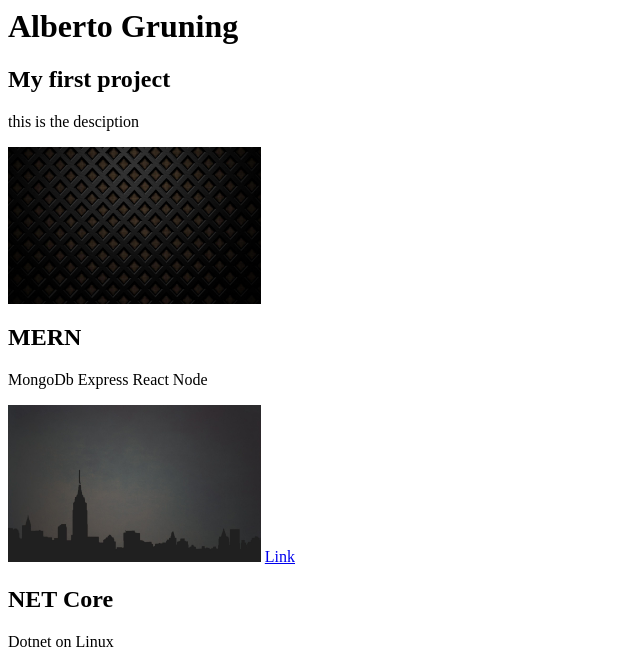
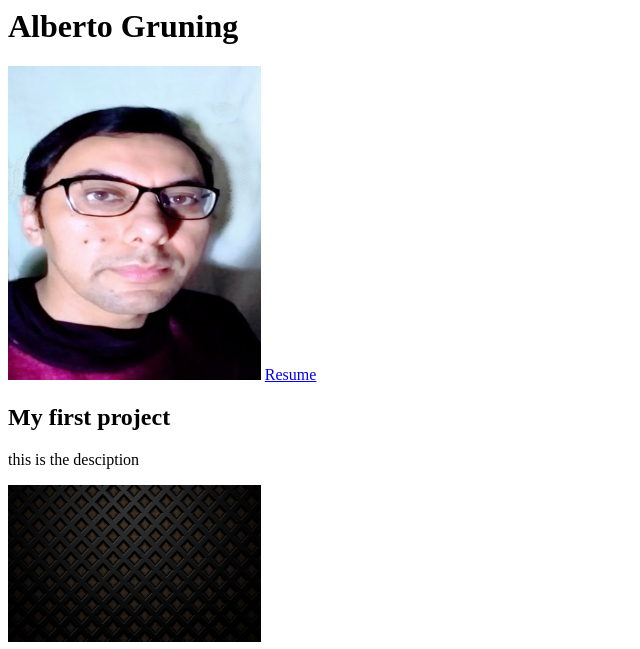
Before and after one commit to Gruning/personal_portfolio_project, a Django app: template portfolio/templates/portfolio/home.html in a window 1280 px wide. Shown: the top 649 px of the page, without its empty margins (0-640 px from the left). Run offline with Django 3.2, Linux system fonts and the light colour scheme; the template is opened without the code that fills it: values that come from a table or form of the project are taken from there, others are empty; data comes from the database, SQL or seed files in the repository.

Commit message:
sec5cap45_staticFiles

```diff
--- a/portfolio/templates/portfolio/home.html
+++ b/portfolio/templates/portfolio/home.html
@@ -1,9 +1,16 @@
 <h1>Alberto Gruning</h1>
+{% load static %}
+<img src="{% static '/portfolio/thumbnail.jpg' %}"height="40%" width="20%">
+
+<a href="{% static 'portfolio/CURRICULUM -VITAE_2020.pdf'%}">Resume</a>
+
 {% for project in projects %}
 <h2>{{ project.title }}</h2>
 <p>{{ project.description }}</p>
 <img src="{{ project.image.url }}" height="20%"width="20%">
+
 {% if project.url %}
 <a href="{{ project.url }}">Link</a>
 {% endif %}
+
 {% endfor %}
```
Also changed, not shown: blog/migrations/0001_initial.py (added), portfolio/static/portfolio/thumbnail.jpg (added), 1 other file.
